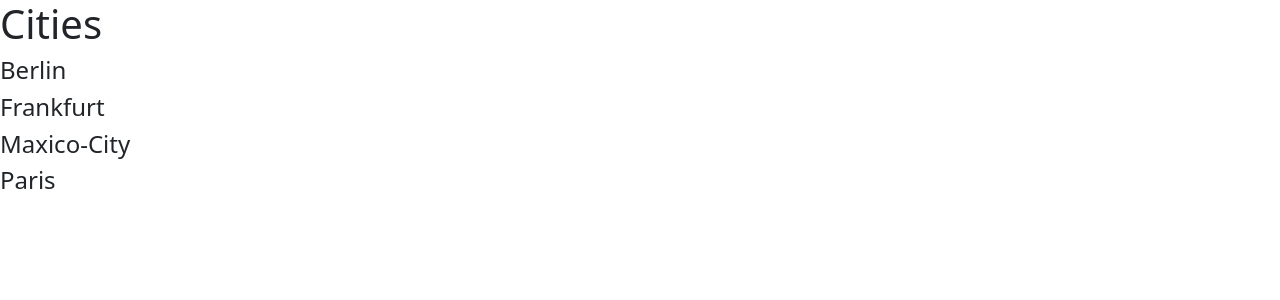
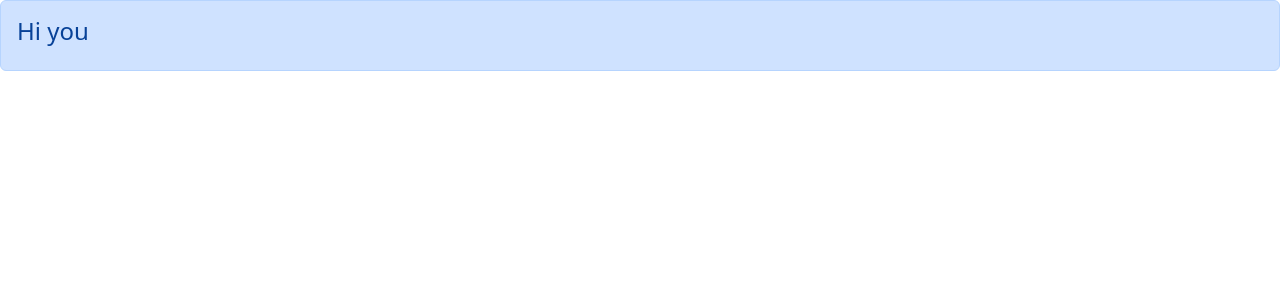
Before and after one commit to DevEljah/React_with_TypeScript, a React (Vite) app: page / in a window 1280 px wide. Shown: the top 300 px of the page. Built offline with nearby package versions, Linux system fonts and the light colour scheme.

Commit message:
children & ReactNode

```diff
--- a/src/App.tsx
+++ b/src/App.tsx
@@ -1,20 +1,24 @@
-import ListGroup from "./components/ListGroup";
+// import ListGroup from "./components/ListGroup";
+import Alert from "./components/Alert";
 
 function App() {
-  let items = ["Berlin", "Frankfurt", "Maxico-City", "Paris"];
+  /* let items = ["Berlin", "Frankfurt", "Maxico-City", "Paris"];
 
   const handleSelectItem = (item: string) => {
     console.log(item);
-  };
+  }; */
 
   return (
-    <div>
-      <ListGroup
+    <>
+      {/* <ListGroup
         items={items}
         heading="Cities"
         onSelectItem={handleSelectItem}
-      />
-    </div>
+      /> */}
+      <Alert>
+        <h4>Hi you</h4>
+      </Alert>
+    </>
   );
 }
 
--- /dev/null
+++ b/src/components/Alert.tsx
@@ -0,0 +1,17 @@
+import { ReactNode } from "react";
+
+interface AlertProps {
+  children: ReactNode;
+}
+
+const Alert = ({ children }: AlertProps) => {
+  return (
+    <>
+      <div className="alert alert-primary" role="alert">
+        {children}
+      </div>
+    </>
+  );
+};
+
+export default Alert;
```
